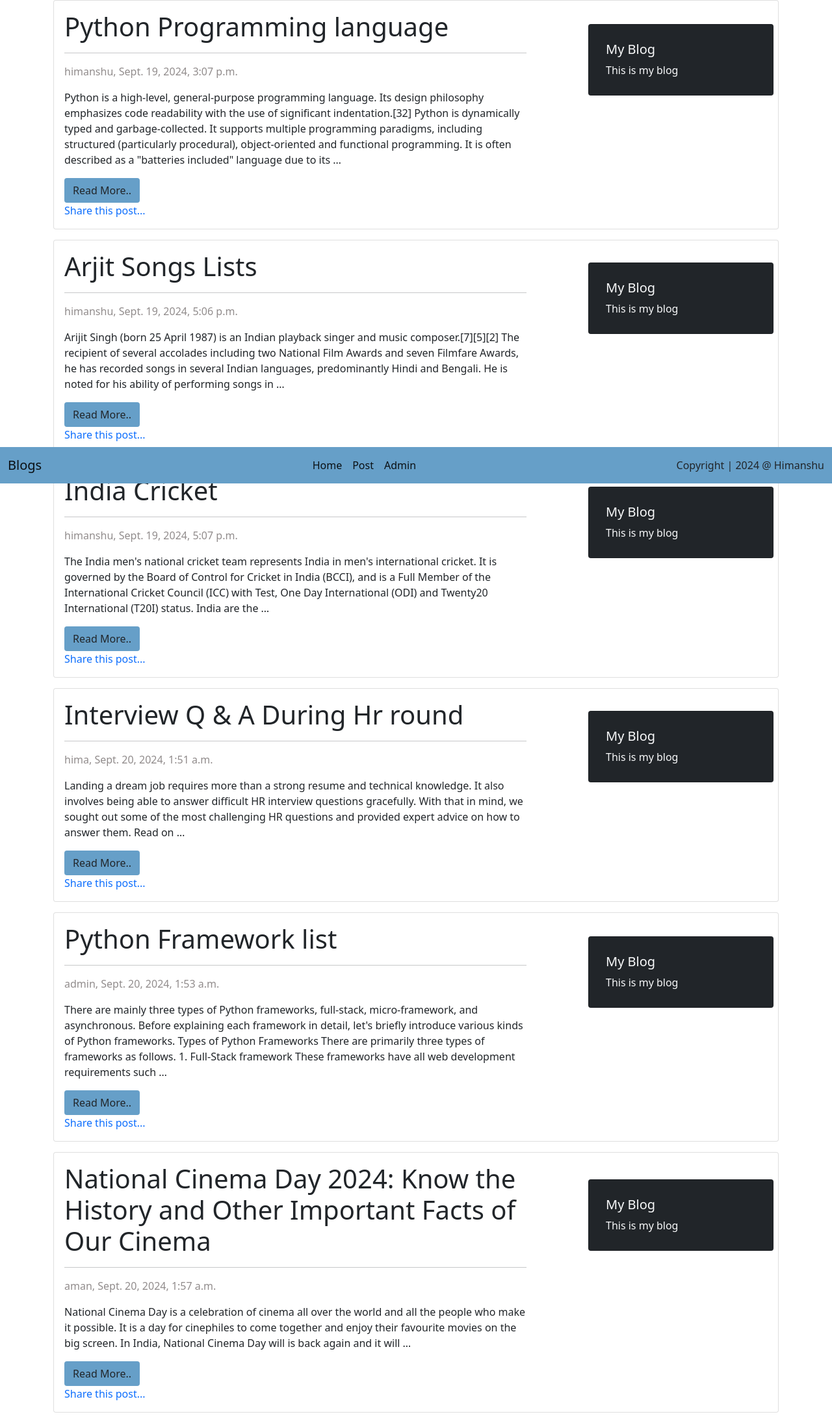
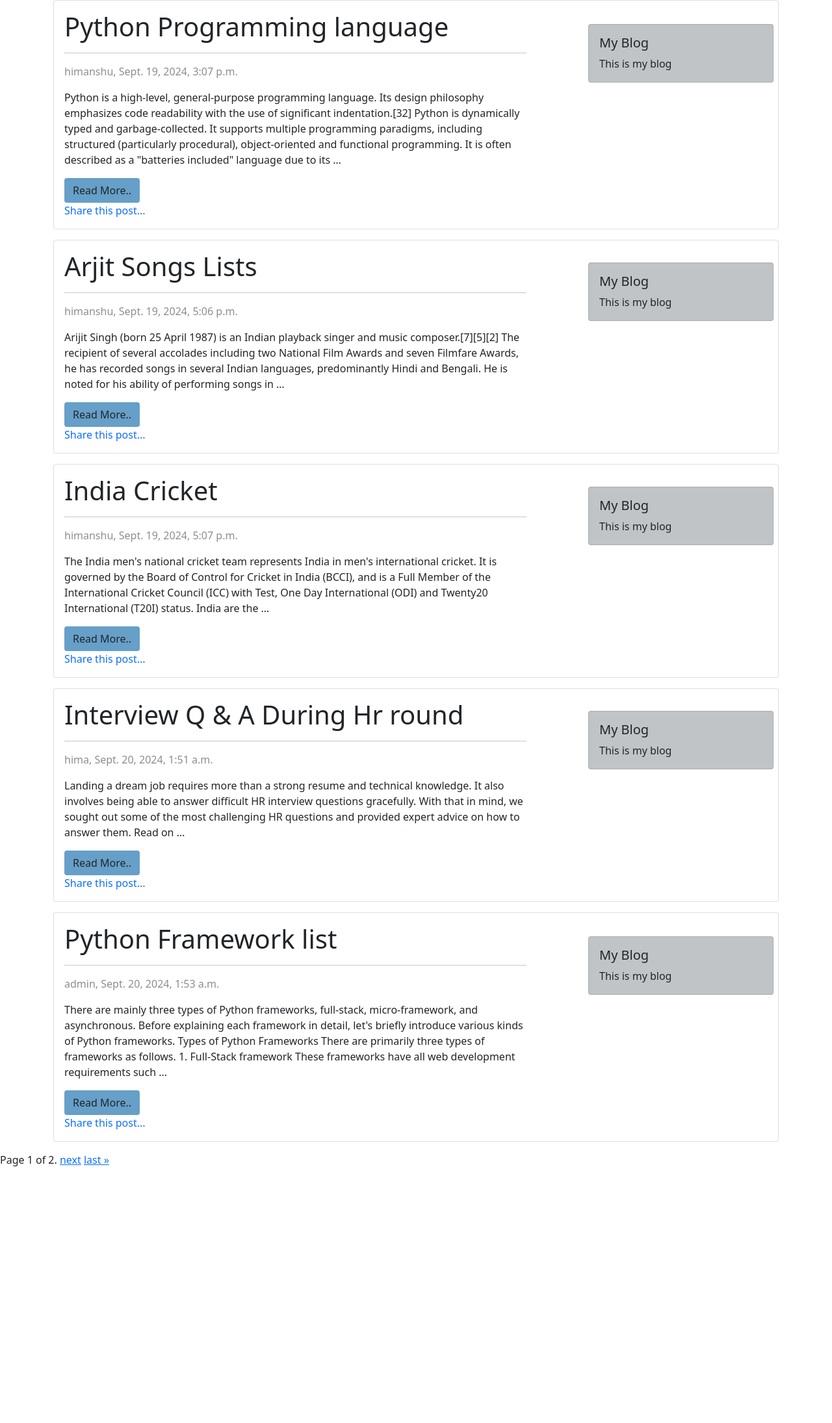
Before and after one commit to HJimanshu/blog, a Django app: page /blog/ in a window 1280 px wide. Shown: the part 56-2246 px from the top of the page at 65% size. After the commit the page ends 1851 px from the top, so only its background shows below. Run offline with Django 5.2, Linux system fonts and the light colour scheme; data comes from the database, SQL or seed files in the repository; both versions use the stored data as it was after the commit; parts of the project's set-up code (start-up, migrations or seed data) failed here and were passed over.

Commit message:
updated to pagination code

```diff
--- a/blog/blog_app/admin.py
+++ b/blog/blog_app/admin.py
@@ -3,7 +3,7 @@
 from .models import Blogpost,Blogpost_tag,Comment,Like
 # Register your models here.
 class BlogpostAdmin(admin.ModelAdmin):
-    list_display=['blog_id', 'title', 'author']
+    list_display=['blog_id', 'title', 'author','status']
     ordering =('blog_id',)
     list_filter=('title',)
     search_fields=('tags',)
--- a/blog/blog_app/models.py
+++ b/blog/blog_app/models.py
@@ -3,15 +3,18 @@
 from taggit.managers import TaggableManager
 # Create your models here.
 class Blogpost(models.Model):
+    STATUS_CHOICES = (('draft', 'draft'),(  'published', 'published'),)
     blog_id=models.AutoField(primary_key=True)
     title=models.CharField(max_length=100)
     content=models.TextField()
     author=models.ForeignKey(User,on_delete=models.CASCADE)
     create_at=models.DateTimeField(auto_now_add=True,null=True)
+    status=models.CharField(max_length=10,choices=STATUS_CHOICES,default='draft')
     tags=TaggableManager()
 
     def __str__(self):
         return self.title
+
 
 # class Tag(models.Model):
 #     name=models.CharField(max_length=100,unique=True)
--- a/blog/blog_app/templates/app/base.html
+++ b/blog/blog_app/templates/app/base.html
@@ -44,6 +44,6 @@
 
     <script src="https://cdn.jsdelivr.net/npm/@popperjs/core@2.9.2/dist/umd/popper.min.js" integrity="sha384-IQsoLXl5PILFhosVNubq5LC7Qb9DXgDA9i+tQ8Zj3iwWAwPtgFTxbJ8NT4GN1R8p" crossorigin="anonymous"></script>
 <script src="https://cdn.jsdelivr.net/npm/bootstrap@5.0.2/dist/js/bootstrap.min.js" integrity="sha384-cVKIPhGWiC2Al4u+LWgxfKTRIcfu0JTxR+EQDz/bgldoEyl4H0zUF0QKbrJ0EcQF" crossorigin="anonymous"></script>
-{%include "app/footer.html" %}
+<!-- {%include "app/footer.html" %} -->
 </body>
 </html>
--- a/blog/blog_app/templates/app/blog.html
+++ b/blog/blog_app/templates/app/blog.html
@@ -16,7 +16,8 @@
                             <hr>
                             <p style="color: #918c8c;">{{ b.author }}, {{ b.create_at }}</p>
                             <p class="card-text">{{ b.content|truncatewords:50|safe }}</p>
-                                        <a href="{% url 'blogpost' id=b.blog_id %}" class="btn" style="background-color: #669fc8;">Read More..</a>
+                            <a href="{% url 'blogpost' id=b.blog_id %}" class="btn"
+                                style="background-color: #669fc8 ;">Read More..</a>
                             <div class="card-body mb-lg-0" style="padding: 0;">
                                 <a href="#" class="text-decoration-none text-primary">Share this post...</a>
                             </div>
@@ -27,7 +28,8 @@
 
             <!-- Sidebar Card -->
             <div class="col-md-3 position-absolute" style="top: 10%; right: 20px; z-index: 1;">
-                            <div class="card bg-dark text-light" style="padding: 10px;">
+                <div class="card text-dark" style="background-color                         :#c0c4c7;"
+                    style="padding: 10px;">
                     <div class="card-body">
                         <h5 class="card-title">My Blog</h5>
                         <p class="card-text">This is my blog</p>
@@ -38,7 +40,23 @@
     </div>
 </div>
 {% endfor %}
+<div class="pagination"></div>
+    <span class="step-links">
+        {% if posts.has_previous %}
+            <a href="?page=1">&laquo; first</a>
+            <a href="?page={{ posts.previous_page_number }}">previous</a>
+        {% endif %}
 
+        <span class="current">
+            Page {{ posts.number }} of {{ posts.paginator.num_pages }}.
+        </span>
+
+        {% if posts.has_next %}
+            <a href="?page={{ posts.next_page_number }}">next</a>
+            <a href="?page={{ posts.paginator.num_pages }}">last &raquo;</a>
+        {% endif %}
+    </span>
+</div>
 
 
 {% endblock %}
--- a/blog/blog_app/views.py
+++ b/blog/blog_app/views.py
@@ -3,6 +3,7 @@
 from django.contrib import messages
 from django.contrib.auth import authenticate,login
 from .models import Blogpost
+from django.core.paginator import Paginator,EmptyPage,PageNotAnInteger
 
 def signup_view(request):
     if request.method == 'POST':
@@ -50,12 +51,49 @@
 
 
 def blog_view(request):
-    post=Blogpost.objects.all()[:6]
+    post=Blogpost.objects.all()
+    paginator=Paginator(post,5)
+    page=request.GET.get('page')
+    try:
+        posts=paginator.page(page)
+    except PageNotAnInteger:
+        posts = paginator.page(1)
+    except EmptyPage:
+        posts = paginator.page(paginator.num_pages)
+
     # pritn(post)
     data={
-        'posts': post
+        'posts': posts
     }
     return render(request, 'app/blog.html',data)
+
+
+# def blog_view(request):
+#     # Get all blog posts, without slicing
+#     post = Blogpost.objects.all()
+
+#     # Set up pagination, 5 posts per page
+#     paginator = Paginator(post, 5)
+
+#     # Get the current page number from the request
+#     page = request.GET.get('page')
+
+#     try:
+#         # Attempt to retrieve posts for the current page
+#         posts = paginator.page(page)
+#     except PageNotAnInteger:
+#         # If the page is not an integer, show the first page
+#         posts = paginator.page(1)
+#     except EmptyPage:
+#         # If the page is out of range, show the last page
+#         posts = paginator.page(paginator.num_pages)
+
+#     # Pass the paginated posts to the template
+#     data = {
+#         'posts': posts
+#     }
+
+#     return render(request, 'app/blog.html', data)
 def blog_post(request,id):
     post=Blogpost.objects.get(blog_id=id)
     return render(request, 'app/blog_post.html',{'post':post})
```
Also changed, not shown: blog/blog_app/migrations/0008_blogpost_status.py (added), blog/blog_app/templates/app/comment.html (added), blog/db.sqlite3. Lines whose indentation alone changed are shown as unchanged.
